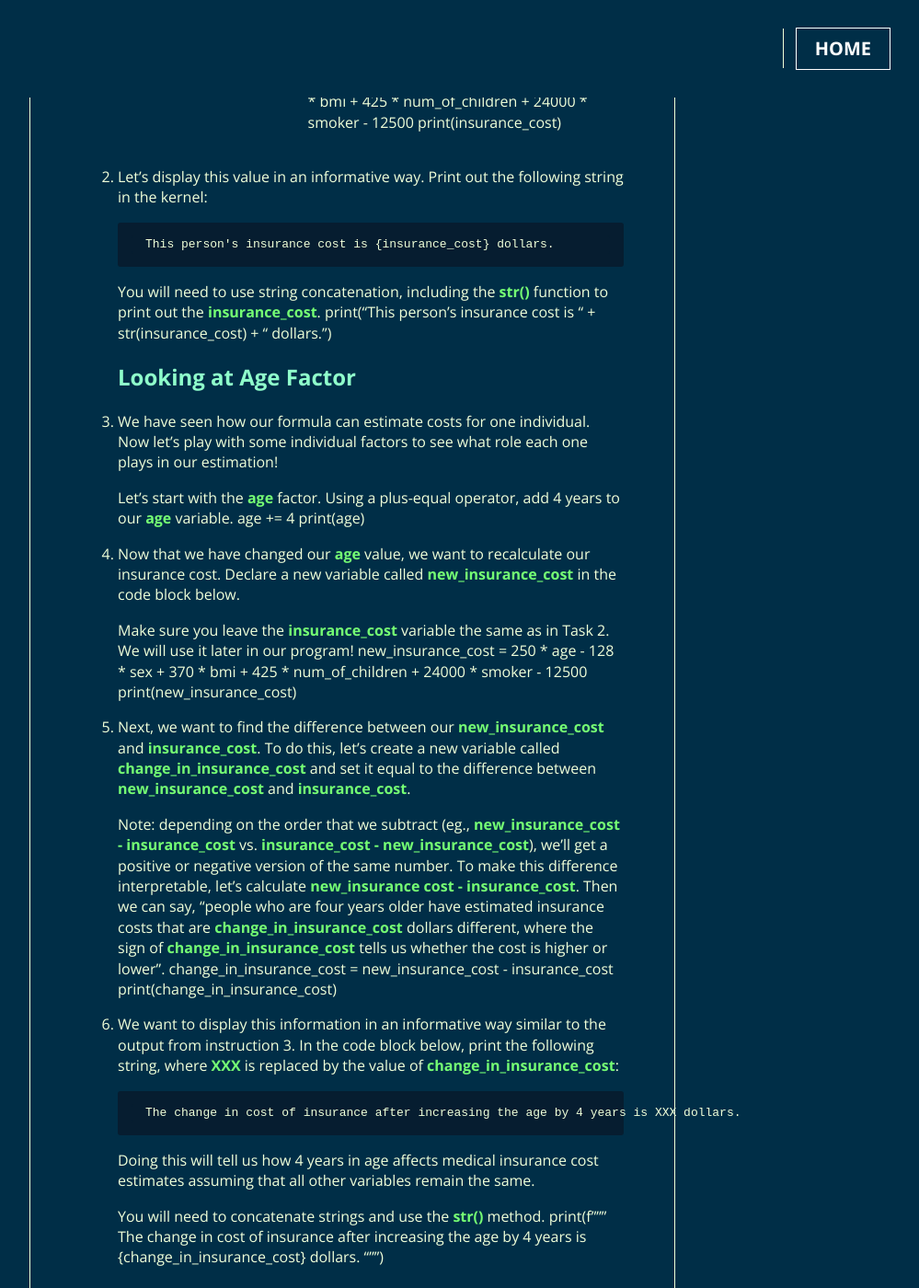
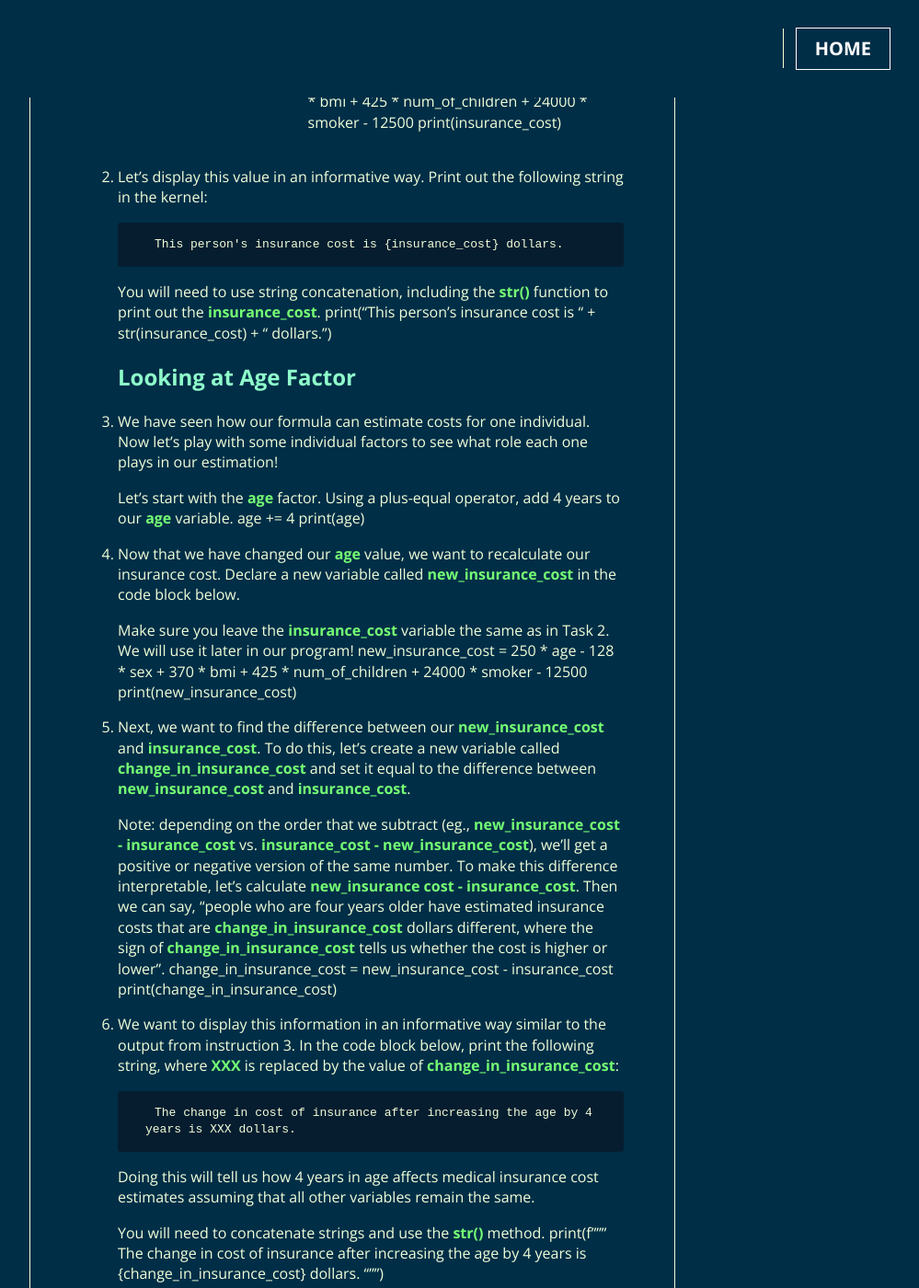
Before and after one commit to yurith-rubio/yurith-says, a Jekyll site: the page built from _posts/2024-01-05-python-practice.md, in a window 1280 px wide and 1400 px high, scrolled down 1412 px. Shown: the whole window at 92% size, without its empty margins (272-1271 px from the left). Built offline with Jekyll 4.4.1, drawn with Linux system fonts in a browser that asks for light colours.

Commit message:
wrap code

```diff
--- a/_sass/main.scss
+++ b/_sass/main.scss
@@ -149,6 +149,7 @@ code.language-plaintext.highlighter-rouge{
   padding: 1px 15px;
 }
 
-highlight code{
+.highlight code{
   padding: 5px 10px;
+  text-wrap: wrap;
 }
```
